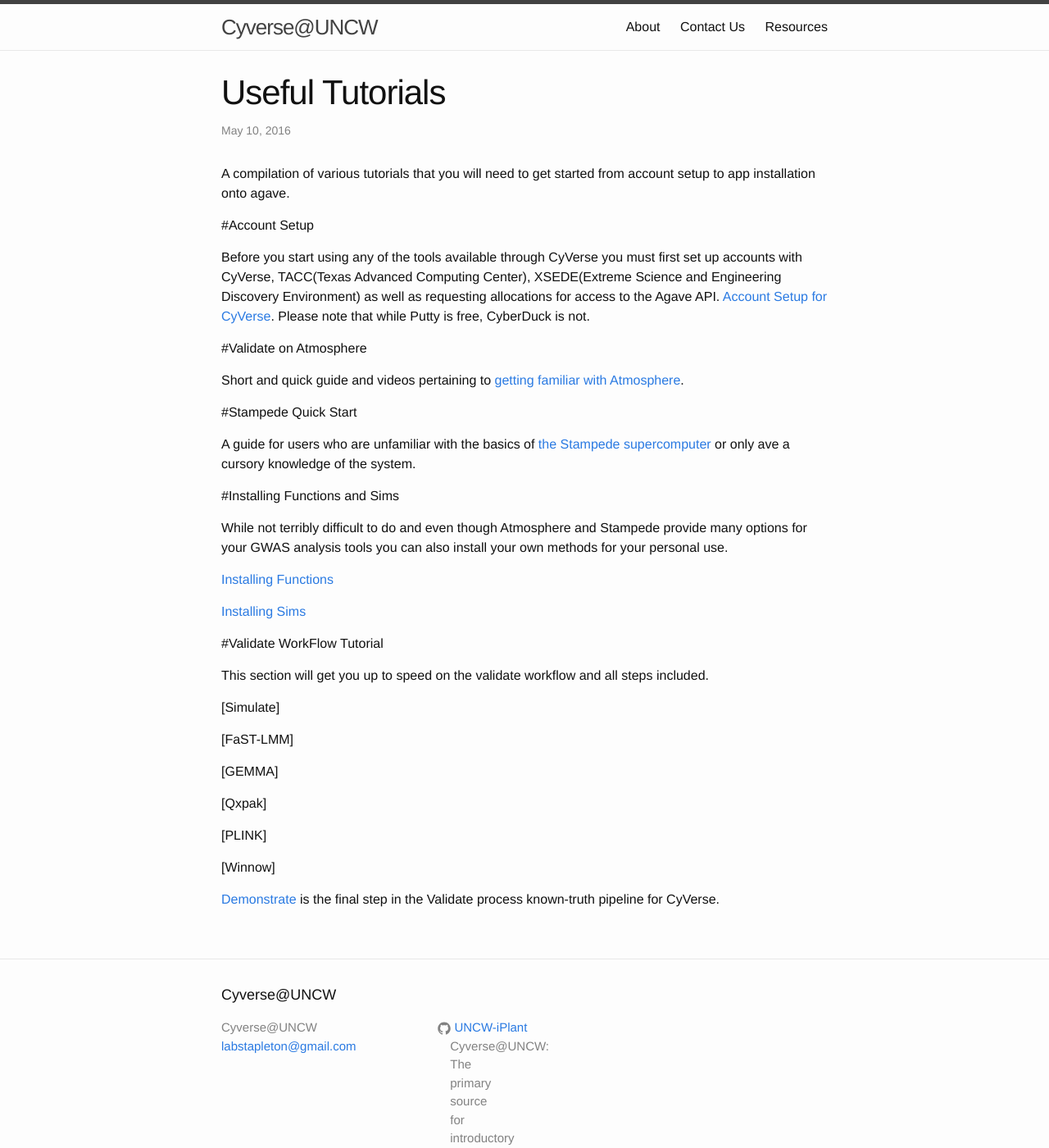
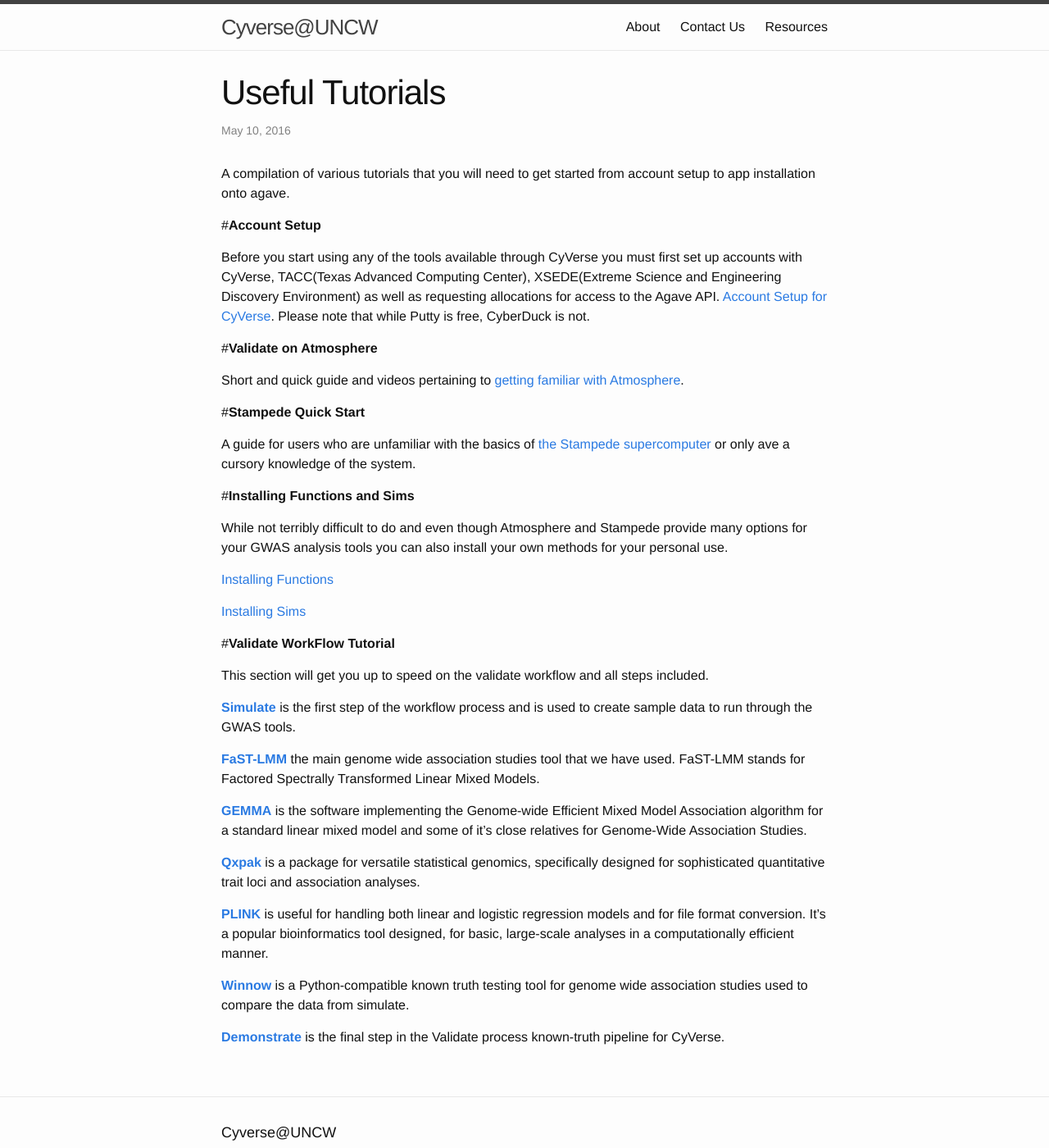
Before and after one commit to UNCW-iPlant/UNCW-iPlant.github.io, a Jekyll site: the page built from _posts/2016-05-10-Tutorials.md, in a window 1280 px wide and 1400 px high. Shown: the whole window at 82% size. Built offline with Jekyll 4.4.1, drawn with Linux system fonts in a browser that asks for light colours.

Commit message:
Tutorials
More tutorials added

```diff
--- a/_posts/2016-05-10-Tutorials.md
+++ b/_posts/2016-05-10-Tutorials.md
@@ -7,19 +7,19 @@
 
 A compilation of various tutorials that you will need to get started from account setup to app installation onto agave.
 
-#Account Setup
+#**Account Setup**
 
 Before you start using any of the tools available through CyVerse you must first set up accounts with CyVerse, TACC(Texas Advanced Computing Center), XSEDE(Extreme Science and Engineering Discovery Environment) as well as requesting allocations for access to the Agave API.       [Account Setup for CyVerse](https://github.com/UNCW-iPlant/Quickstart-guide/blob/master/docs/Account-setup.md). Please note that while Putty is free, CyberDuck is not.
 
-#Validate on Atmosphere
+#**Validate on Atmosphere**
 
 Short and quick guide and videos pertaining to [getting familiar with Atmosphere](https://github.com/UNCW-iPlant/Quickstart-guide/blob/master/docs/Validate%20on%20Atmosphere.md).
 
-#Stampede Quick Start
+#**Stampede Quick Start**
 
 A guide for users who are unfamiliar with the basics of [the Stampede supercomputer](https://github.com/UNCW-iPlant/Quickstart-guide/blob/master/docs/Stampede-guide.md) or only ave a cursory knowledge of the system.
 
-#Installing Functions and Sims
+#**Installing Functions and Sims**
 
 While not terribly difficult to do and even though Atmosphere and Stampede provide many options for your GWAS analysis tools you can also install your own methods for your personal use.
 
@@ -27,20 +27,20 @@
 
 [Installing Sims](https://github.com/UNCW-iPlant/Quickstart-guide/blob/master/docs/Your%20sims.md)
 
-#Validate WorkFlow Tutorial
+#**Validate WorkFlow Tutorial**
 
 This section will get you up to speed on the validate workflow and all steps included.
 
-[Simulate]
+[**Simulate**](https://github.com/UNCW-iPlant/Quickstart-guide/blob/master/docs/Simulate.md) is the first step of the workflow process and is used to create sample data to run through the GWAS tools.
 
-[FaST-LMM]
+[**FaST-LMM**](https://github.com/UNCW-iPlant/Quickstart-guide/blob/master/docs/FaST-LMM%20Docs.md) the main genome wide association studies tool that we have used. FaST-LMM stands for Factored Spectrally Transformed Linear Mixed Models.
 
-[GEMMA]
+[**GEMMA**](https://github.com/UNCW-iPlant/Quickstart-guide/blob/master/docs/GEMMA%20Doc.md) is the software implementing the Genome-wide Efficient Mixed Model Association algorithm for a standard linear mixed model and some of it's close relatives for Genome-Wide Association Studies.
 
-[Qxpak]
+[**Qxpak**](https://github.com/UNCW-iPlant/Quickstart-guide/blob/master/docs/Qxpak.md) is a package for versatile statistical genomics, specifically designed for sophisticated quantitative trait loci and association analyses.
 
-[PLINK]
+[**PLINK**](https://github.com/UNCW-iPlant/Quickstart-guide/blob/master/docs/PLINK.md) is useful for handling both linear and logistic regression models and for file format conversion. It's a popular bioinformatics tool designed, for basic, large-scale analyses in a computationally efficient manner.
 
-[Winnow]
+[**Winnow**](https://github.com/UNCW-iPlant/Quickstart-guide/blob/master/docs/Winnow.md) is a Python-compatible known truth testing tool for genome wide association studies used to compare the data from simulate.
 
-[Demonstrate](https://github.com/UNCW-iPlant/Quickstart-guide/blob/master/docs/Demonstrate.md) is the final step in the Validate process known-truth pipeline for CyVerse.
+[**Demonstrate**](https://github.com/UNCW-iPlant/Quickstart-guide/blob/master/docs/Demonstrate.md) is the final step in the Validate process known-truth pipeline for CyVerse.
```
